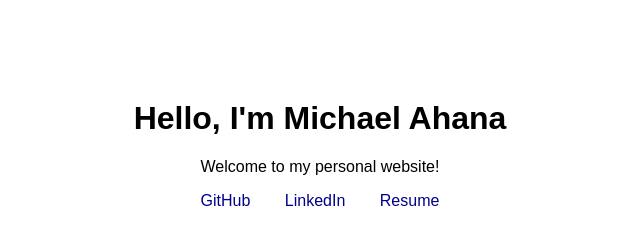
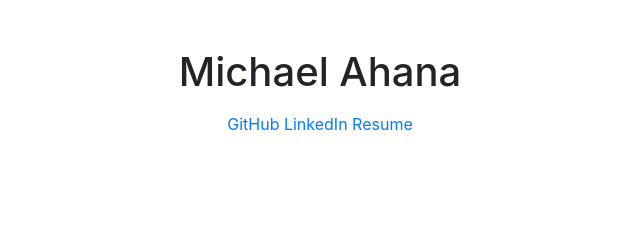
Before and after one commit to MCHANS101/MCHANS101.github.io, a plain HTML site: page index.html in a window 1280 px wide. Shown: the whole page, without its empty margins (320-960 px from the left). Drawn offline with nearby package versions, Linux system fonts and the light colour scheme.

Commit message:
Update index.html

```diff
--- a/index.html
+++ b/index.html
@@ -1,27 +1,29 @@
 <!DOCTYPE html>
-<html>
+<html lang="en">
   <head>
-    <title>Michael Ahana's Website</title>
-    <style>
-      body {
-        font-family: Arial, sans-serif;
-        text-align: center;
-        margin-top: 100px;
-      }
-      a {
-        margin: 0 15px;
-        text-decoration: none;
-        color: darkblue;
-      }
-    </style>
+    <meta charset="UTF-8">
+    <meta http-equiv="X-UA-Compatible" content="IE=edge">
+    <meta name="viewport" content="width=device-width, initial-scale=1">
+    <meta name="description" content="">
+    <meta name="author" content="">
+    <title>Michael Ahana</title>
+
+    <!-- Bootstrap CSS (for layout & spacing) -->
+    <link rel="stylesheet" href="https://stackpath.bootstrapcdn.com/bootstrap/4.1.3/css/bootstrap.min.css">
+
+    <!-- Your custom CSS (you’ll add this file next) -->
+    <link rel="stylesheet" href="main.css">
   </head>
   <body>
-    <h1>Hello, I'm Michael Ahana</h1>
-    <p>Welcome to my personal website!</p>
-    <p>
-      <a href="https://github.com/MCHANS101">GitHub</a>
-      <a href="#">LinkedIn</a>
-      <a href="#">Resume</a>
-    </p>
+    <div class="container-fluid">
+      <div class="container-name text-center mt-5">
+        <h1>Michael Ahana</h1>
+      </div>
+      <div class="links text-center mt-3">
+        <a target="_blank" href="https://github.com/MCHANS101">GitHub</a>
+        <a target="_blank" href="#">LinkedIn</a>
+        <a target="_blank" href="#">Resume</a>
+      </div>
+    </div>
   </body>
 </html>
```
